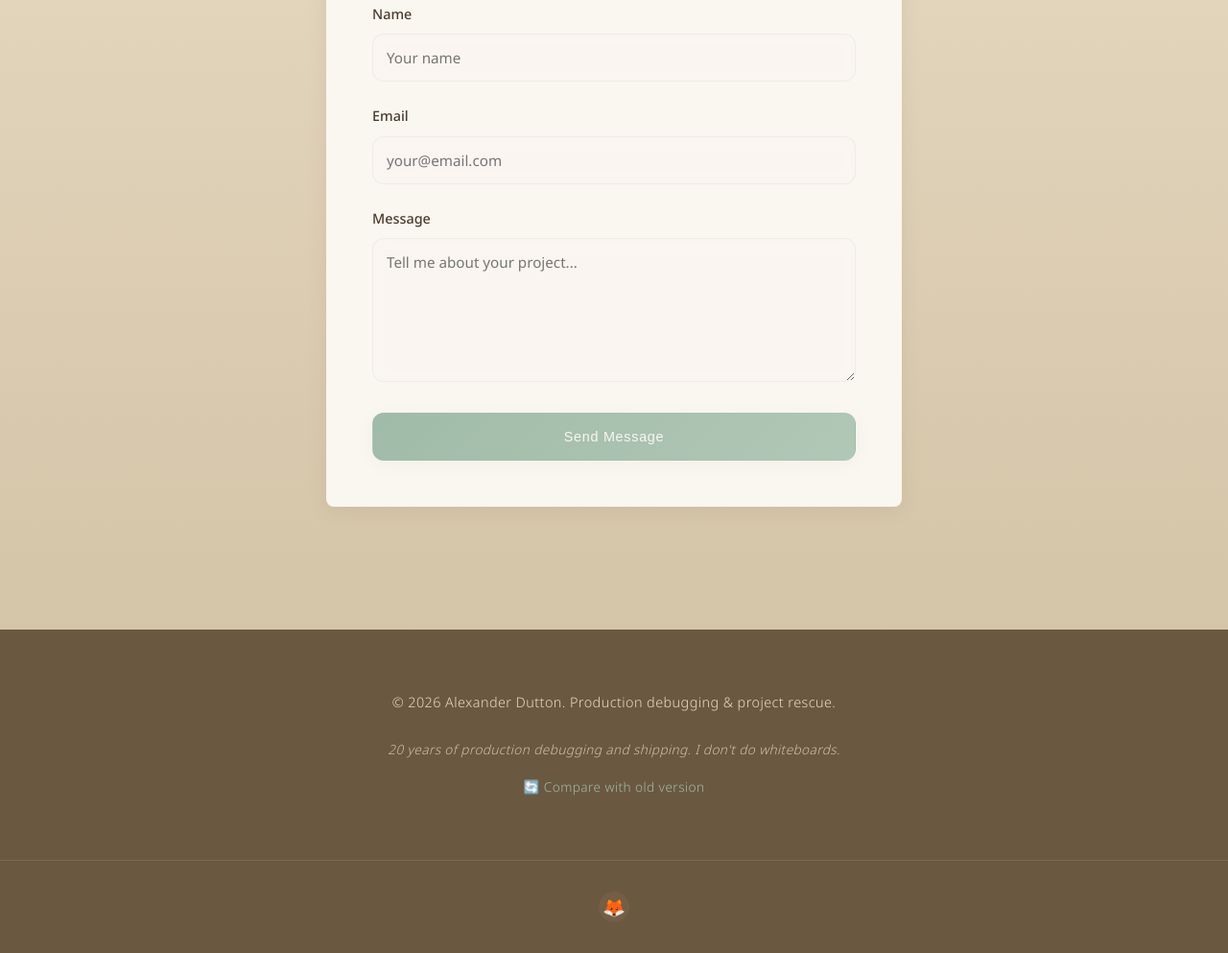
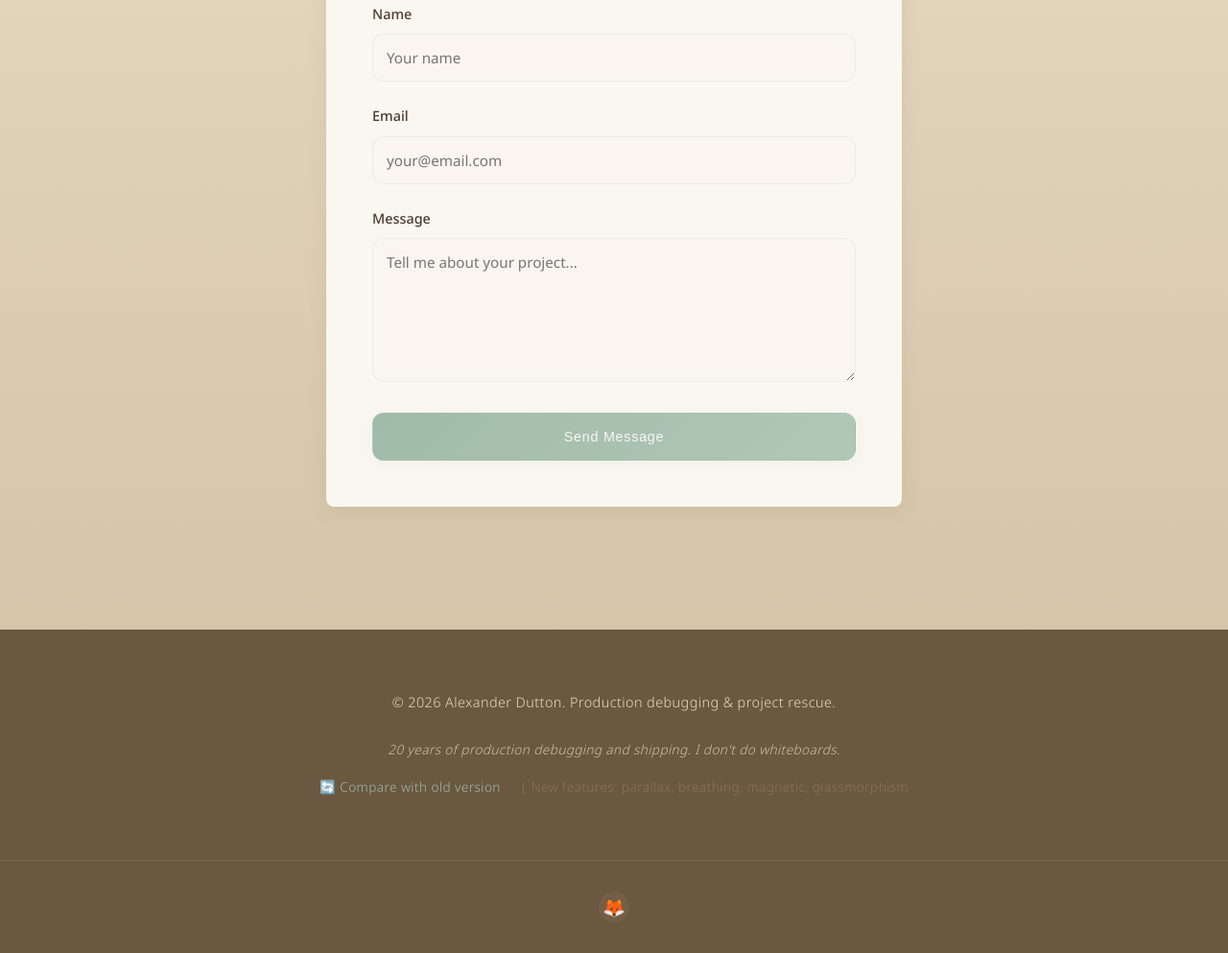
Before and after one commit to alexanderdutton/alexanderdutton.github.io, a plain HTML site: page index.html in a window 1280 px wide. Shown: the part 4241-5234 px from the top of the page at 96% size. Drawn offline with nearby package versions, Linux system fonts and the light colour scheme.

Commit message:
Update comparison text with feature list

```diff
--- a/index.html
+++ b/index.html
@@ -880,7 +880,14 @@
         <div class="container">
             <p>&copy; 2026 Alexander Dutton. Production debugging & project rescue.</p>
             <p class="note">20 years of production debugging and shipping. I don't do whiteboards.</p>
-            <p style="margin-top: 1rem;"><a href="index-old.html" style="color: var(--bamboo); text-decoration: none; font-size: 0.85rem;">🔄 Compare with old version</a></p>
+            <p style="margin-top: 1rem;">
+                <a href="index-old.html" style="color: var(--bamboo); text-decoration: none; font-size: 0.85rem;">
+                    🔄 Compare with old version
+                </a>
+                <span style="color: var(--stone); font-size: 0.85rem; margin-left: 1rem;">
+                    | New features: parallax, breathing, magnetic, glassmorphism
+                </span>
+            </p>
         </div>
     </footer>
 
```
